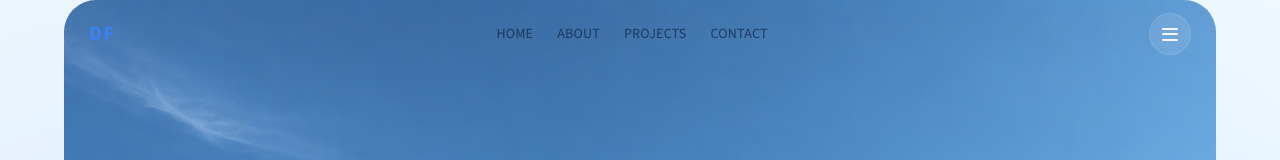
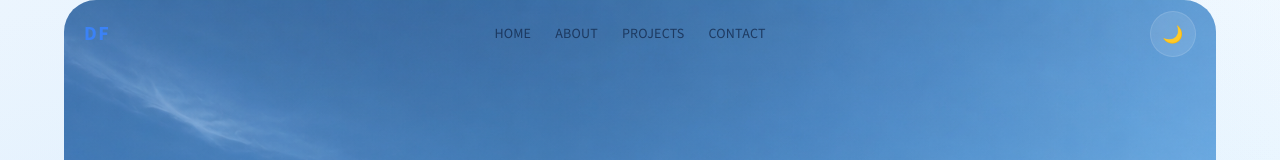
Before and after one commit to mondirdf/Portf, a React (Vite) app: page / in a window 1280 px wide. Shown: the top 160 px of the page. Built offline with nearby package versions, Linux system fonts and the light colour scheme.

Commit message:
Adjust navbar sizing and replace menu button with theme toggle

```diff
--- a/src/App.jsx
+++ b/src/App.jsx
@@ -112,6 +112,7 @@ export function App() {
 
 function Navbar() {
   const [isScrolled, setIsScrolled] = useState(false);
+  const [isDarkMode, setIsDarkMode] = useState(false);
 
   useEffect(() => {
     const onScroll = () => setIsScrolled(window.scrollY > 8);
@@ -119,6 +120,17 @@ function Navbar() {
     window.addEventListener('scroll', onScroll, { passive: true });
     return () => window.removeEventListener('scroll', onScroll);
   }, []);
+
+  useEffect(() => {
+    const currentTheme = document.documentElement.dataset.theme;
+    setIsDarkMode(currentTheme === 'dark');
+  }, []);
+
+  const toggleTheme = () => {
+    const nextDarkMode = !isDarkMode;
+    document.documentElement.dataset.theme = nextDarkMode ? 'dark' : 'light';
+    setIsDarkMode(nextDarkMode);
+  };
 
   return (
     <GlassNav className={isScrolled ? 'glass-nav--scrolled' : 'glass-nav--top'}>
@@ -128,7 +140,7 @@ function Navbar() {
           scale: isScrolled ? 0.98 : 1,
         }}
         transition={{ duration: 0.38, ease: [0.22, 1, 0.36, 1] }}
-        className="mx-auto flex w-[88%] max-w-6xl items-center justify-between px-4 py-2.5 md:w-[90%] md:px-6 md:py-3"
+        className="mx-auto flex w-[92%] max-w-6xl items-center justify-between px-3 py-2 md:w-[94%] md:px-5 md:py-2.5"
       >
         <a href="#home" className="text-xl font-extrabold tracking-[0.08em] text-[#3B82F6]">DF</a>
 
@@ -144,10 +156,12 @@ function Navbar() {
 
         <button
           type="button"
-          aria-label="Open menu"
+          aria-label={isDarkMode ? 'Switch to light mode' : 'Switch to dark mode'}
+          title={isDarkMode ? 'Light mode' : 'Dark mode'}
           className="nav-menu-btn"
+          onClick={toggleTheme}
         >
-          <span aria-hidden="true" className="nav-menu-icon" />
+          <span className="nav-theme-icon" aria-hidden="true">{isDarkMode ? '☀️' : '🌙'}</span>
         </button>
       </motion.nav>
     </GlassNav>
--- a/src/styles.css
+++ b/src/styles.css
@@ -140,7 +140,7 @@ body {
 }
 
 .glass-nav--scrolled {
-  margin-top: 0.35rem;
+  margin-top: 0.5rem;
   border-color: rgba(255, 255, 255, 0.12);
   background: rgba(255, 255, 255, 0.08);
   box-shadow: 0 12px 32px rgba(15, 23, 42, 0.24), 0 0 22px rgba(59, 130, 246, 0.2);
@@ -152,8 +152,8 @@ body {
   position: relative;
   display: grid;
   place-items: center;
-  width: 2.65rem;
-  height: 2.65rem;
+  width: 2.9rem;
+  height: 2.9rem;
   border-radius: 9999px;
   border: 1px solid rgba(255, 255, 255, 0.12);
   background: rgba(255, 255, 255, 0.1);
@@ -167,20 +167,10 @@ body {
   transform: translate3d(0, -1px, 0);
 }
 
-.nav-menu-icon,
-.nav-menu-icon::before,
-.nav-menu-icon::after {
-  display: block;
-  width: 1rem;
-  height: 2px;
-  border-radius: 9999px;
-  background: rgba(255, 255, 255, 0.92);
-  content: '';
+.nav-theme-icon {
+  font-size: 1.05rem;
+  line-height: 1;
 }
-
-.nav-menu-icon { position: relative; }
-.nav-menu-icon::before { position: absolute; top: -0.35rem; left: 0; }
-.nav-menu-icon::after { position: absolute; top: 0.35rem; left: 0; }
 
 .glass-modal {
   border-radius: var(--radius-2xl);
```
